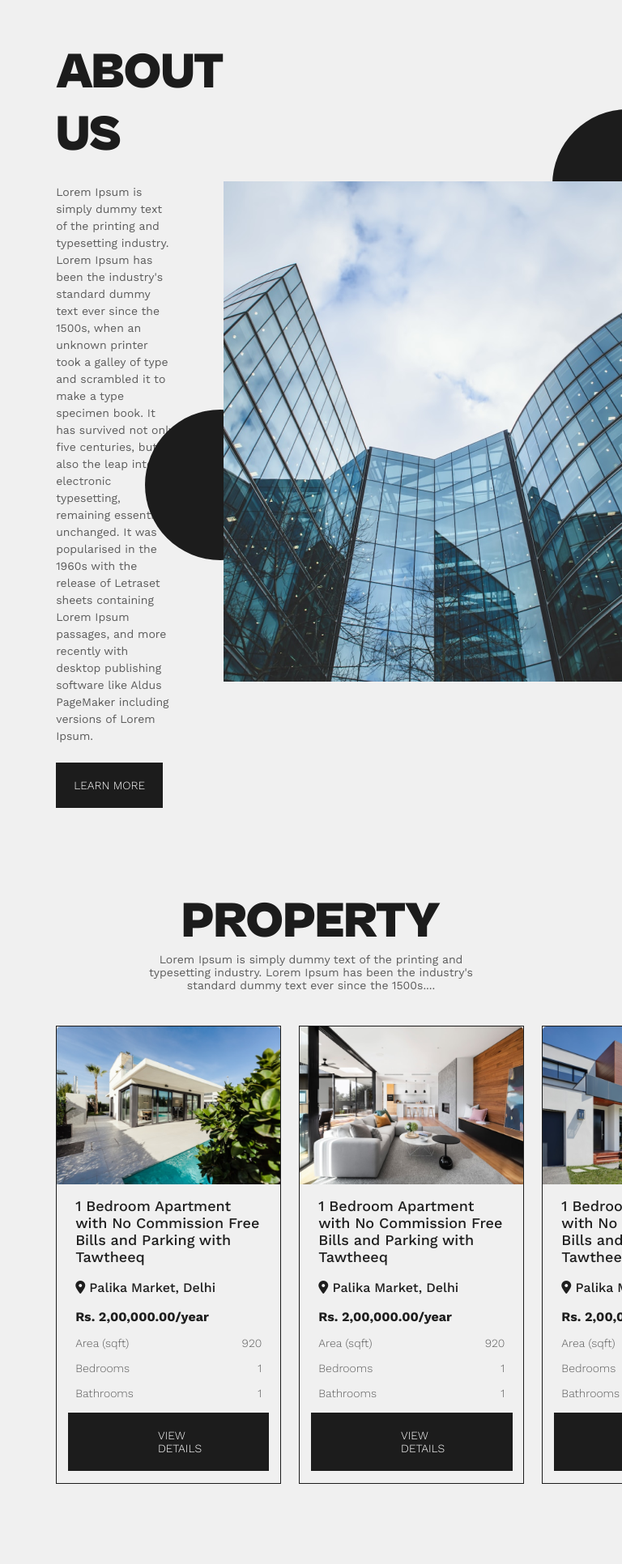
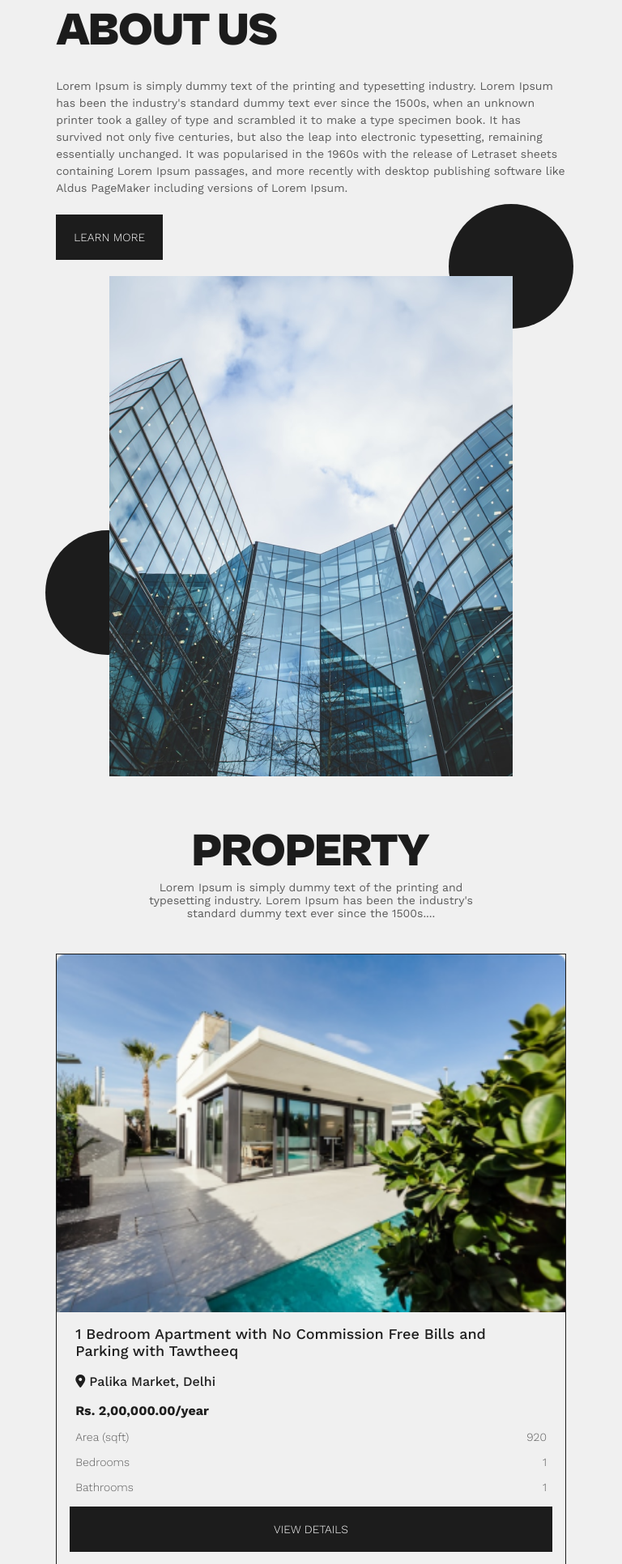
Before and after one commit to aleriiu/landing-page-home-legacy, a plain HTML site: page index.html in a window 768 px wide. Shown: the part 3302-5234 px from the top of the page at 81% size. Drawn offline with nearby package versions, Linux system fonts and the light colour scheme; a web font is replaced by a local one.

Commit message:
added @media for tablet

```diff
--- a/css/style.css
+++ b/css/style.css
@@ -1186,4 +1186,63 @@ svg path {
     .services-group2 {
         flex-wrap: wrap;
     }
+
+    .about-us {
+        flex-direction: column;
+        margin-top: 3.375rem;
+    }
+
+    .about-us__header {
+        font-size: 3.563rem;
+    }
+
+    .about-us__header-description {
+        width: inherit;
+    }
+
+    .about-us__circle::before {
+        width: 9.625rem;
+        height: 9.625rem;
+        right: 85%;
+    }
+
+    .about-us__circle-block::before {
+        width: 9.625rem;
+        height: 9.625rem;
+        right: -15%;
+    }
+
+    .property__header {
+        font-size: 3.563rem;
+        margin-top: 3.375rem;
+    }
+
+    .property__booking {
+        flex-wrap: wrap;
+        gap: 0;
+    }
+
+    .booking-card {
+        margin-bottom: 1.375rem;
+    }
+
+    .booking-card__btn {
+        width: 95%;
+    }
+
+    .work-process {
+        margin-top: 2rem;
+    }
+
+    .work-process-title {
+        font-size: 3.563rem;
+    }
+
+    .work-process-card__img {
+        width: 39vw;
+    }
+
+    .work-process-card {
+        padding: 1.5rem 3rem;
+    }
 }
```
